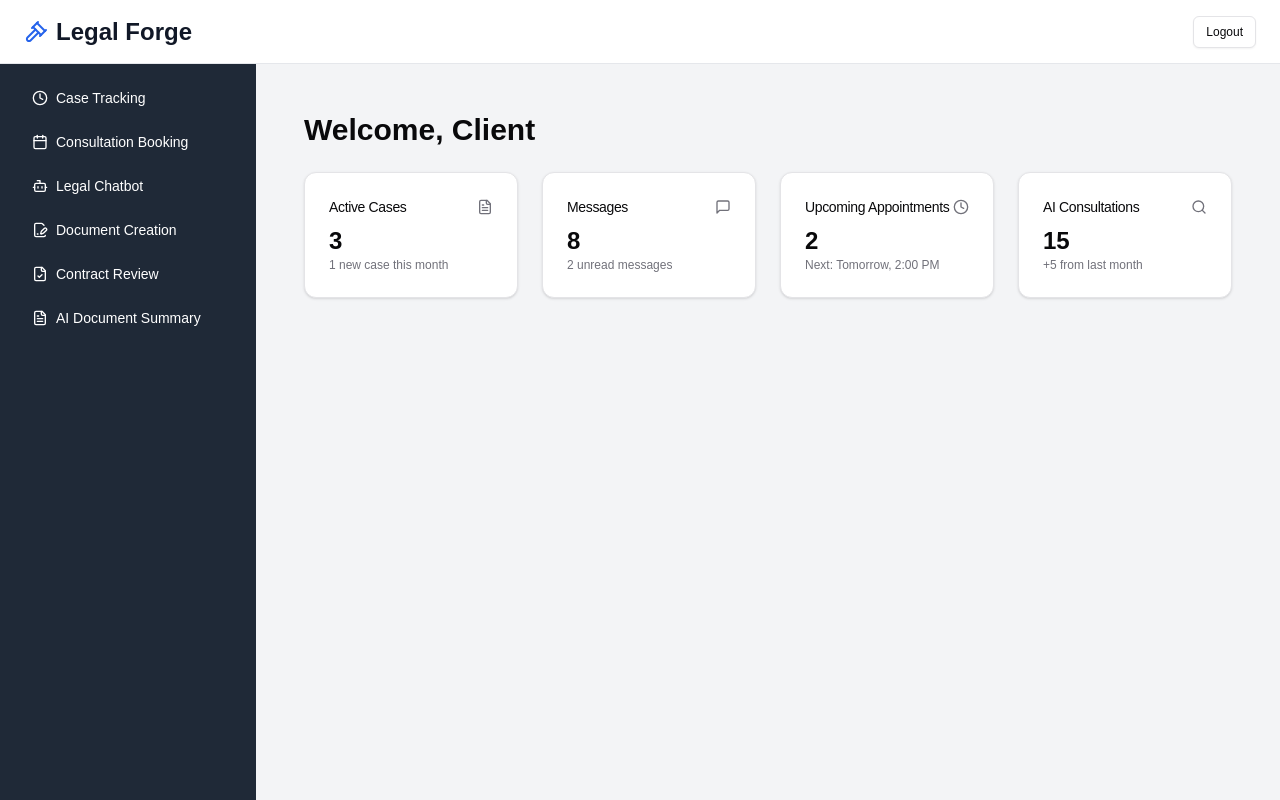
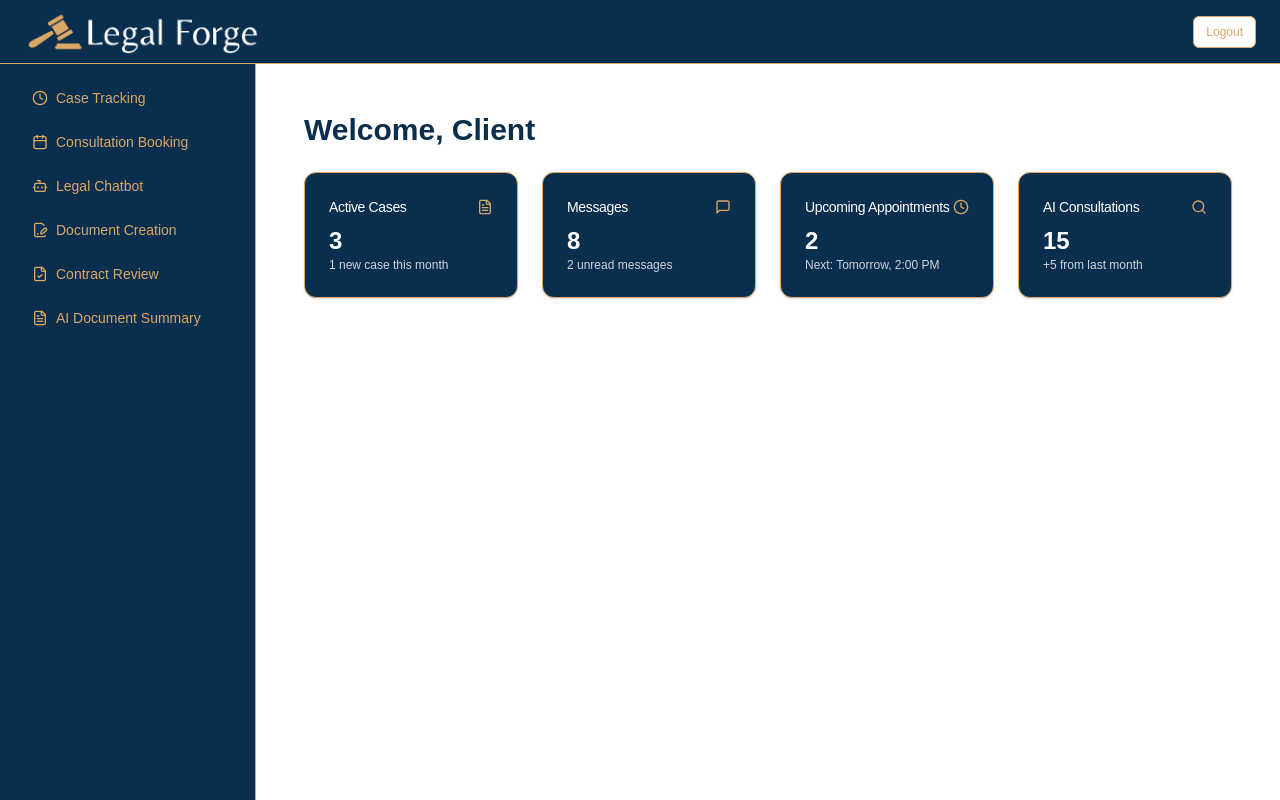
Before and after one commit to preetham-fernandes/Legal-Forge, a Next.js app in the folder frontend/: page /client in a window 1280 px wide. Built offline with nearby package versions, Linux system fonts and the light colour scheme.

Commit message:
client page

```diff
--- a/frontend/src/app/client/page.jsx
+++ b/frontend/src/app/client/page.jsx
@@ -1,16 +1,18 @@
-"use client";
+'use client'
 
-import { useState } from "react";
-import { useRouter } from "next/navigation";
-import Link from "next/link";
-import { Button } from "@/components/ui/button";
-import { Card, CardContent, CardHeader, CardTitle } from "@/components/ui/card";
-import { Input } from "@/components/ui/input";
-import { Textarea } from "@/components/ui/textarea";
-import { Calendar } from "@/components/ui/calendar";
-import LegalChatbot from "@/components/ui/legal_chatbot";
-import ContractReview from "@/components/ui/contract_review";
-import CreateContract from "@/components/ui/create_contract"; // Ensure this import is correct
+import { useState } from "react"
+import { useRouter } from "next/navigation"
+import Link from "next/link"
+import Image from "next/image";
+import { Button } from "@/components/ui/button"
+import { Card, CardContent, CardHeader, CardTitle } from "@/components/ui/card"
+import { Input } from "@/components/ui/input"
+import { Textarea } from "@/components/ui/textarea"
+import { Calendar } from "@/components/ui/calendar"
+import LegalChatbot from "@/components/ui/legal_chatbot"
+import ContractReview from "@/components/ui/contract_review"
+import CreateContract from "@/components/ui/create_contract"
+import Logo from "@/assets/logo.png";
 
 import {
   Gavel,
@@ -18,16 +20,14 @@ import {
   MessageSquare,
   Clock,
   Search,
-  Menu,
-  X,
   FileSignature,
   Bot,
   FileCheck,
   Calendar as CalendarIcon,
   PlusCircle,
   FileText as FileTextIcon,
-} from "lucide-react";
-import axios from "axios";
+} from "lucide-react"
+import axios from "axios"
 
 const features = [
   { name: "Case Tracking", icon: Clock },
@@ -36,223 +36,197 @@ const features = [
   { name: "Document Creation", icon: FileSignature },
   { name: "Contract Review", icon: FileCheck },
   { name: "AI Document Summary", icon: FileTextIcon },
-];
+]
 
 export default function ClientDashboard() {
-  const router = useRouter();
-  const [isNavOpen, setIsNavOpen] = useState(false);
-  const [selectedFeature, setSelectedFeature] = useState(null);
-  const [selectedDocument, setSelectedDocument] = useState(null); // State for document selection
-  const [file, setFile] = useState(null);
-  const [summary, setSummary] = useState("");
-  const [userQuestion, setUserQuestion] = useState("");
-  const [chatbotResponse, setChatbotResponse] = useState("");
+  const router = useRouter()
+  const [selectedFeature, setSelectedFeature] = useState(null)
+  const [selectedDocument, setSelectedDocument] = useState(null)
+  const [file, setFile] = useState(null)
+  const [summary, setSummary] = useState("")
+  const [userQuestion, setUserQuestion] = useState("")
+  const [chatbotResponse, setChatbotResponse] = useState("")
 
   const handleLogout = () => {
-    router.push("/");
-  };
-
-  const toggleNav = () => {
-    setIsNavOpen(!isNavOpen);
-  };
+    router.push("/")
+  }
 
   const selectFeature = (feature) => {
-    setSelectedFeature(feature);
-    setSelectedDocument(null); // Reset document selection when changing feature
-    if (window.innerWidth < 768) {
-      setIsNavOpen(false);
+    setSelectedFeature(feature)
+    setSelectedDocument(null)
   }
-  };
 
   const handleFileChange = (event) => {
-    setFile(event.target.files[0]);
-  };
+    setFile(event.target.files[0])
+  }
 
   const handleFileUpload = async () => {
     if (!file) {
-      alert("Please upload a file first!");
-      return;
+      alert("Please upload a file first!")
+      return
     }
 
     try {
-      const formData = new FormData();
-      formData.append("file", file);
+      const formData = new FormData()
+      formData.append("file", file)
 
       const uploadResponse = await axios.post("http://127.0.0.1:5000/upload", formData, {
         headers: {
           "Content-Type": "multipart/form-data",
         },
-      });
+      })
 
       if (uploadResponse.data.message === "Document processed") {
-        alert("Document uploaded successfully!");
+        alert("Document uploaded successfully!")
       } else {
-        alert("There was an error uploading the document.");
+        alert("There was an error uploading the document.")
       }
     } catch (error) {
-      console.error("Error uploading document:", error);
-      alert("Error uploading document.");
+      console.error("Error uploading document:", error)
+      alert("Error uploading document.")
     }
-  };
+  }
 
   const handleGenerateSummary = async () => {
     try {
       const summaryResponse = await axios.post("http://127.0.0.1:5000/ask_and_get_answer", {
         question: "Can you provide a summary of the document?",
-      });
+      })
 
-      setSummary(summaryResponse.data.answer || "No summary available.");
+      setSummary(summaryResponse.data.answer || "No summary available.")
     } catch (error) {
-      console.error("Error generating summary:", error);
-      alert("Error generating summary.");
+      console.error("Error generating summary:", error)
+      alert("Error generating summary.")
     }
-  };
+  }
 
   const handleQuestionChange = (event) => {
-    setUserQuestion(event.target.value);
-  };
+    setUserQuestion(event.target.value)
+  }
 
   const handleAskQuestion = async () => {
     if (!userQuestion) {
-      alert("Please enter a question.");
-      return;
+      alert("Please enter a question.")
+      return
     }
 
     try {
       const response = await axios.post("http://127.0.0.1:5000/legal_question", {
         question: userQuestion,
-      });
+      })
 
-      setChatbotResponse(response.data.answer || "No response available.");
-      setUserQuestion(""); // Clear input after sending the question
+      setChatbotResponse(response.data.answer || "No response available.")
+      setUserQuestion("")
     } catch (error) {
-      console.error("Error asking question:", error);
-      alert("Error asking question.");
+      console.error("Error asking question:", error)
+      alert("Error asking question.")
     }
-  };
+  }
 
   const renderFeatureContent = () => {
     switch (selectedFeature) {
       case "Legal Chatbot":
-        return <LegalChatbot />;
+        return <LegalChatbot />
       case "Contract Review":
-        return <ContractReview />;
+        return <ContractReview />
       case "Case Tracking":
         return (
           <div className="space-y-4">
-            <h2 className="text-2xl font-bold">Legal Case Tracking</h2>
-            <p>Your case timeline will appear here.</p>
+            <h2 className="text-2xl font-bold text-[#0A2E4D]">Legal Case Tracking</h2>
+            <p className="text-gray-600">Your case timeline will appear here.</p>
           </div>
-        );
+        )
       case "Consultation Booking":
         return (
           <div className="space-y-4">
-            <h2 className="text-2xl font-bold">Book a Consultation</h2>
-            <Calendar />
-            <Button>Find Available Lawyers</Button>
+            <h2 className="text-2xl font-bold text-[#0A2E4D]">Book a Consultation</h2>
+            <Calendar className="bg-white rounded-lg p-2 border border-[#DBA865]" />
+            <Button className="bg-[#DBA865] text-[#0A2E4D] hover:bg-[#C99754]">Find Available Lawyers</Button>
           </div>
-        );
+        )
       case "Document Creation":
         if (selectedDocument === "contract") {
-          return <CreateContract />; // Render CreateContract component
+          return <CreateContract />
         }
         return (
           <div className="space-y-4">
-            <h2 className="text-2xl font-bold">Create Legal Documents</h2>
-            <div className="grid grid-cols-4 gap-">
-              <Button onClick={() => setSelectedDocument("contract")}>Create Contract</Button>
+            <h2 className="text-2xl font-bold text-[#0A2E4D]">Create Legal Documents</h2>
+            <div className="grid grid-cols-4 gap-4">
+              <Button onClick={() => setSelectedDocument("contract")} className="bg-[#DBA865] text-[#0A2E4D] hover:bg-[#C99754]">Create Contract</Button>
             </div>
           </div>
-        );
+        )
       case "AI Document Summary":
         return (
           <div className="space-y-4">
-            <h2 className="text-2xl font-bold">AI-Generated Document Summary</h2>
-            <Input type="file" onChange={handleFileChange} />
-            <Button onClick={handleFileUpload} className="mr-4">Upload Document</Button>
-            <Button onClick={handleGenerateSummary}>Generate Summary</Button>
-            {summary && <div className="mt-4 p-4 bg-gray-100 rounded-lg"><strong>Summary:</strong> {summary}</div>}
+            <h2 className="text-2xl font-bold text-[#0A2E4D]">AI-Generated Document Summary</h2>
+            <Input type="file" onChange={handleFileChange} className="bg-white border-[#DBA865]" />
+            <Button onClick={handleFileUpload} className="mr-4 bg-[#DBA865] text-[#0A2E4D] hover:bg-[#C99754]">Upload Document</Button>
+            <Button onClick={handleGenerateSummary} className="bg-[#DBA865] text-[#0A2E4D] hover:bg-[#C99754]">Generate Summary</Button>
+            {summary && <div className="mt-4 p-4 bg-[#0A2E4D] rounded-lg text-white"><strong>Summary:</strong> {summary}</div>}
           </div>
-        );
+        )
       default:
         return (
           <main className="flex-1 p-6">
-            <h1 className="text-3xl font-bold mb-6">Welcome, Client</h1>
+            <h1 className="text-3xl font-bold mb-6 text-[#0A2E4D]">Welcome, Client</h1>
             <div className="grid gap-6 md:grid-cols-2 lg:grid-cols-4">
-              <Card>
+              {[
+                { title: "Active Cases", icon: FileText, value: 3, subtext: "1 new case this month" },
+                { title: "Messages", icon: MessageSquare, value: 8, subtext: "2 unread messages" },
+                { title: "Upcoming Appointments", icon: Clock, value: 2, subtext: "Next: Tomorrow, 2:00 PM" },
+                { title: "AI Consultations", icon: Search, value: 15, subtext: "+5 from last month" },
+              ].map((item, index) => (
+                <Card key={index} className="bg-[#0A2E4D] text-white border-[#DBA865]">
                   <CardHeader className="flex flex-row items-center justify-between space-y-0 pb-2">
-                  <CardTitle className="text-sm font-medium">Active Cases</CardTitle>
-                  <FileText className="h-4 w-4 text-muted-foreground" />
+                    <CardTitle className="text-sm font-medium">{item.title}</CardTitle>
+                    <item.icon className="h-4 w-4 text-[#DBA865]" />
                   </CardHeader>
                   <CardContent>
-                  <div className="text-2xl font-bold">3</div>
-                  <p className="text-xs text-muted-foreground">1 new case this month</p>
+                    <div className="text-2xl font-bold">{item.value}</div>
+                    <p className="text-xs text-gray-300">{item.subtext}</p>
                   </CardContent>
                 </Card>
-              <Card>
-                <CardHeader className="flex flex-row items-center justify-between space-y-0 pb-2">
-                  <CardTitle className="text-sm font-medium">Messages</CardTitle>
-                  <MessageSquare className="h-4 w-4 text-muted-foreground" />
-                </CardHeader>
-                <CardContent>
-                  <div className="text-2xl font-bold">8</div>
-                  <p className="text-xs text-muted-foreground">2 unread messages</p>
-                </CardContent>
-              </Card>
-              <Card>
-                <CardHeader className="flex flex-row items-center justify-between space-y-0 pb-2">
-                  <CardTitle className="text-sm font-medium">Upcoming Appointments</CardTitle>
-                  <Clock className="h-4 w-4 text-muted-foreground" />
-                </CardHeader>
-                <CardContent>
-                  <div className="text-2xl font-bold">2</div>
-                  <p className="text-xs text-muted-foreground">Next: Tomorrow, 2:00 PM</p>
-                </CardContent>
-              </Card>
-              <Card>
-                <CardHeader className="flex flex-row items-center justify-between space-y-0 pb-2">
-                  <CardTitle className="text-sm font-medium">AI Consultations</CardTitle>
-                  <Search className="h-4 w-4 text-muted-foreground" />
-                </CardHeader>
-                <CardContent>
-                  <div className="text-2xl font-bold">15</div>
-                  <p className="text-xs text-muted-foreground">+5 from last month</p>
-                </CardContent>
-              </Card>
+              ))}
             </div>
           </main>
-        );
+        )
     }
-  };
+  }
 
   return (
-    <div className="flex flex-col min-h-screen bg-gray-100">
-      <header className="px-4 lg:px-6 h-16 flex items-center border-b border-gray-200 bg-white">
-        <Button variant="ghost" size="icon" className="md:hidden" onClick={toggleNav}>
-          {isNavOpen ? <X className="h-6 w-6" /> : <Menu className="h-6 w-6" />}
-        </Button>
+    <div className="flex flex-col min-h-screen bg-white">
+      <header className="px-4 lg:px-6 h-16 flex items-center border-b border-[#DBA865] bg-[#0A2E4D]">
       <Link className="flex items-center justify-center" href="/">
-          <Gavel className="h-6 w-6 text-blue-600" />
-          <span className="ml-2 text-2xl font-bold text-gray-900">Legal Forge</span>
+          {/* Logo Image */}
+          <Image
+            src={Logo}
+            alt="Legal Forge Logo"
+            className="h-[6vh] w-[30vh]"
+          />
         </Link>
         <nav className="ml-auto flex gap-4 sm:gap-6">
-          <Button variant="outline" size="sm" onClick={handleLogout}>
+        <Button
+            variant="outline"
+            size="sm"
+            onClick={handleLogout}
+            className="border-[#DBA865] text-[#DBA865] hover:bg-[#DBA865] hover:text-[#0A2E4D]"
+          >
             Logout
           </Button>
         </nav>
       </header>
       <div className="flex flex-1 overflow-hidden">
       <aside
-          className={`bg-gray-800 text-white w-64 flex-shrink-0 overflow-y-auto transition-all duration-300 ease-in-out ${
-            isNavOpen ? "translate-x-0" : "-translate-x-full"
-          } md:translate-x-0`}
+          className={`bg-[#0A2E4D] text-white w-64 flex-shrink-0 overflow-y-auto transition-all duration-300 ease-in-out translate-x-0"
+           md:translate-x-0 border-r border-[#DBA865]`}
         >
           <nav className="p-4 space-y-2">
             {features.map((feature) => (
               <Button
                 key={feature.name}
                 variant="ghost"
-                className="w-full justify-start text-white hover:bg-gray-700"
+                className="w-full justify-start text-[#DBA865] hover:bg-[#DBA865] hover:text-[#0A2E4D]"
                 onClick={() => selectFeature(feature.name)}
               >
                 <feature.icon className="mr-2 h-4 w-4" />
@@ -261,10 +235,10 @@ export default function ClientDashboard() {
             ))}
           </nav>
         </aside>
-        <main className="flex-1 p-6 overflow-y-auto">
+        <main className="flex-1 p-6 overflow-y-auto bg-white">
           {renderFeatureContent()}
         </main>
       </div>
     </div>
-  );
+  )
 }
```
Lines whose indentation alone changed are shown as unchanged.
